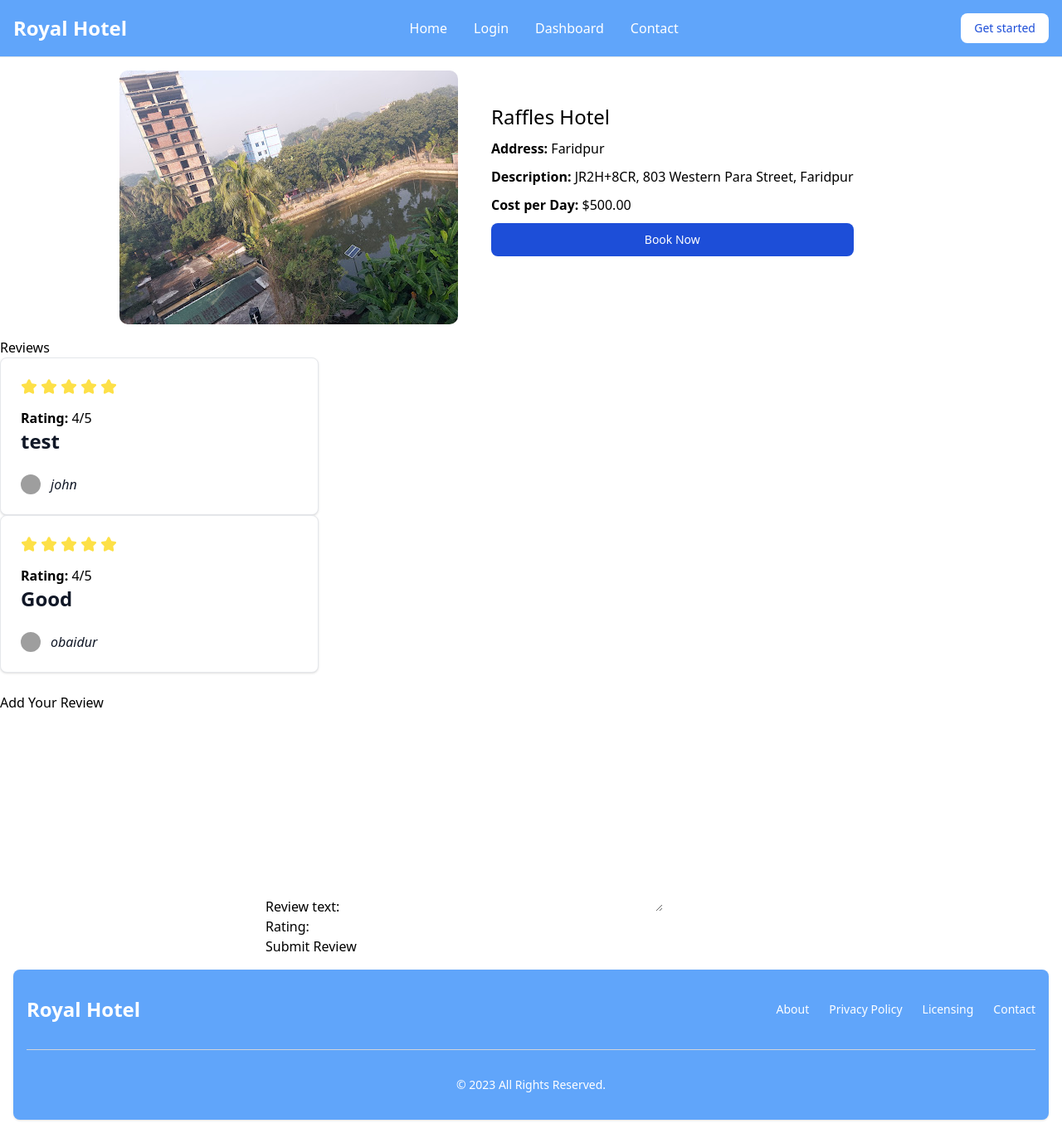
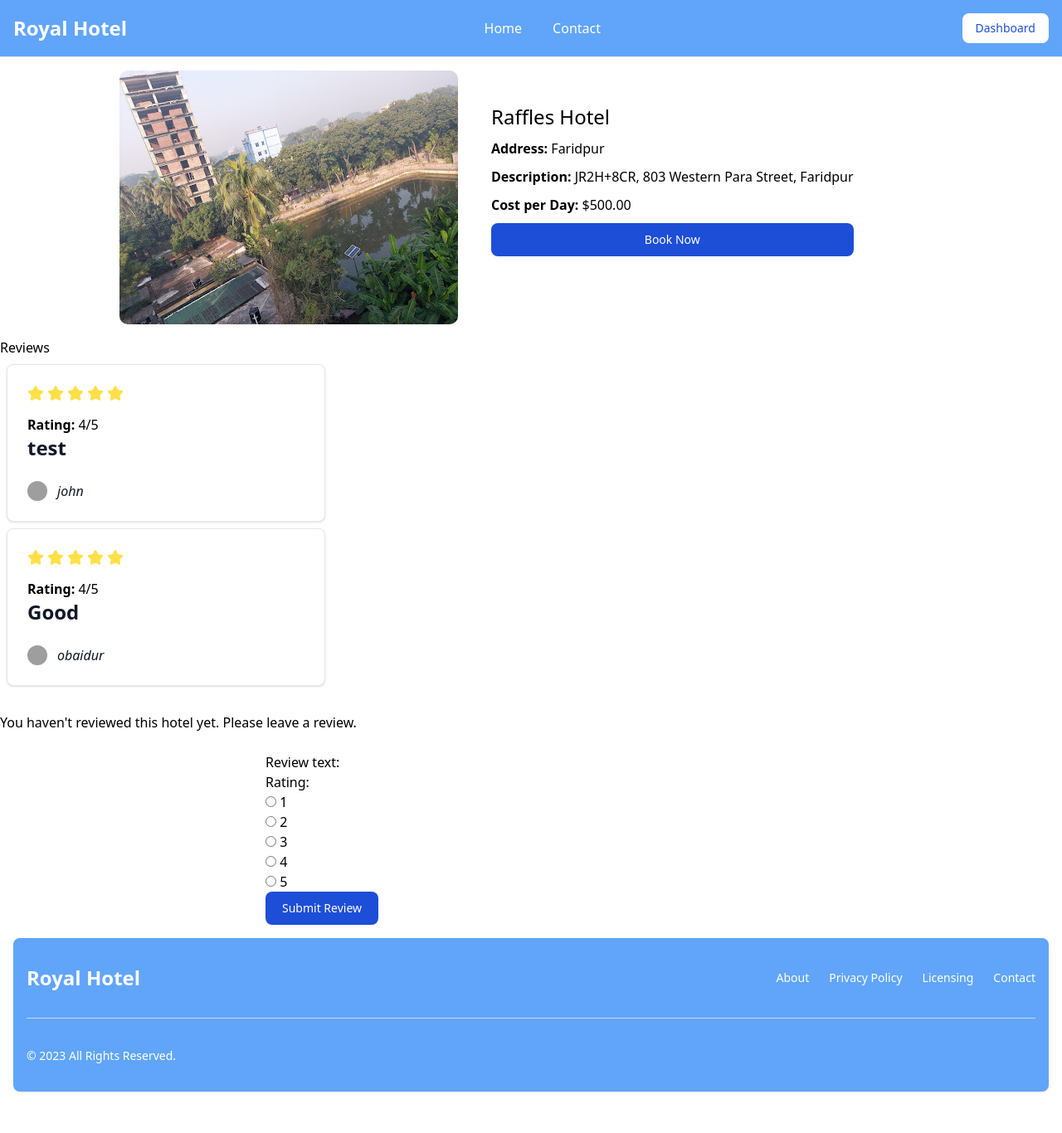
Before and after one commit to Obaidur1/royal-hotels, a Django app: page /hotel-detail/1 in a window 1280 px wide. Shown: the whole page at 83% size. After the commit the page ends 1317 px from the top, so only its background shows below. Run offline with Django 4.2, Linux system fonts and the light colour scheme; a user stored in the database is signed in; data comes from the database, SQL or seed files in the repository; both versions use the stored data as it was after the commit; some libraries are stand-ins or nearby versions; grey boxes are pictures that could not be loaded.

Commit message:
Unique review fixed and my rating list added on dashboard

```diff
--- a/dashboard/urls.py
+++ b/dashboard/urls.py
@@ -1,8 +1,9 @@
 from django.urls import path
-from dashboard.views import dashboard, profile_update, password_change
+from dashboard.views import dashboard, profile_update, password_change, my_reviews
 
 urlpatterns = [
     path("", dashboard, name="dashboard"),
     path("profile", profile_update, name="profile_update"),
     path("change-password", password_change, name="change_password"),
+    path("reviews", my_reviews, name="my_reviews"),
 ]
--- a/home/forms.py
+++ b/home/forms.py
@@ -1,8 +1,15 @@
 from django import forms
 from .models import User_Reviews
+
+RATING_CHOICES = ((1, 1), (2, 2), (3, 3), (4, 4), (5, 5))
 
 
 class ReviewForm(forms.ModelForm):
     class Meta:
         model = User_Reviews
         fields = ["review_text", "rating"]
+
+    rating = forms.ChoiceField(
+        widget=forms.RadioSelect(),
+        choices=RATING_CHOICES,
+    )
--- a/home/models.py
+++ b/home/models.py
@@ -24,8 +24,9 @@
 class User_Reviews(models.Model):
     hotel = models.ForeignKey(RoyalHotelModel, on_delete=models.CASCADE)
     user = models.ForeignKey(User, on_delete=models.CASCADE)
-    review_text = models.TextField(max_length=100)
+    review_text = models.CharField(max_length=200)
     rating = models.IntegerField(validators=[MaxValueValidator(5)])
 
     class Meta:
         verbose_name_plural = "Reviews"
+        unique_together = ("hotel", "user")
--- a/home/views.py
+++ b/home/views.py
@@ -59,18 +59,37 @@
 def hotel_details(request, id):
     hotel = get_object_or_404(RoyalHotelModel, pk=id)
     reviews = User_Reviews.objects.filter(hotel=hotel)
-    if request.method == "POST":
-        review_form = ReviewForm(request.POST)
+    user = request.user
+    user_has_review = None
+    if user.is_authenticated:
+        user_has_review = User_Reviews.objects.filter(user=user, hotel=hotel).first()
+
+    if request.method == "POST" and user.is_authenticated:
+        review_form = ReviewForm(request.POST, instance=user_has_review)
         if review_form.is_valid():
             review = review_form.save(commit=False)
             review.hotel = hotel
             review.user = request.user
             review.save()
+    if user_has_review is None and user.is_authenticated:
+        review_form = ReviewForm()
+        message = "You haven't reviewed this hotel yet. Please leave a review."
+    elif user.is_authenticated:
+        review_form = ReviewForm(instance=user_has_review)
+        message = (
+            "You have already reviewed this hotel. You can update your review below."
+        )
     else:
-        review_form = ReviewForm()
+        review_form = None
+        message = "Please log in to leave a review."
 
     return render(
         request,
         "hotel_detail.html",
-        {"hotel": hotel, "reviews": reviews, "review_form": review_form},
+        {
+            "hotel": hotel,
+            "reviews": reviews,
+            "review_form": review_form,
+            "message": message,
+        },
     )
--- a/templates/dashboard.html
+++ b/templates/dashboard.html
@@ -47,7 +47,8 @@
                     </a>
                 </li>
                 <li>
-                    <a href="" class="flex items-center p-2 text-gray-900 rounded-lg  hover:bg-gray-100  group">
+                    <a href="{% url 'my_reviews' %}"
+                        class="flex items-center p-2 text-gray-900 rounded-lg  hover:bg-gray-100  group">
                         <svg class="flex-shrink-0 w-5 h-5 text-gray-500 transition duration-75 group-hover:text-gray-900 "
                             aria-hidden="true" xmlns="http://www.w3.org/2000/svg" fill="currentColor"
                             viewBox="0 0 20 20">
--- a/templates/hotel_detail.html
+++ b/templates/hotel_detail.html
@@ -23,7 +23,7 @@
 <ul>
     {% for review in reviews %}
 
-    <div class="max-w-sm p-6 bg-white border border-gray-200 rounded-lg shadow">
+    <div class="max-w-sm p-6 bg-white border border-gray-200 rounded-lg shadow m-2">
         <figure class="max-w-screen-md">
             <div class="flex items-center mb-4 text-yellow-300">
                 <svg class="w-5 h-5 mr-1" aria-hidden="true" xmlns="http://www.w3.org/2000/svg" fill="currentColor"
@@ -75,18 +75,27 @@
     <li>No reviews available.</li>
     {% endfor %}
 </ul>
-
-{% if user.is_authenticated %}
 <br>
-<h3>Add Your Review</h3>
+<h3>{{message}}</h3>
+{% if review_form %}
+<br>
 <div style="width: 50%;margin: auto;">
     <form method="post">
         {% csrf_token %}
         {{ review_form|crispy }}
-        <button type="submit">Submit Review</button>
+        <button
+            class="text-white bg-blue-700 hover:bg-blue-800 focus:ring-4 focus:outline-none focus:ring-blue-300 font-medium rounded-lg text-sm px-5 py-2.5 text-center"
+            type="submit">Submit Review</button>
     </form>
 </div>
-{% else %}
-<p>Login to leave review</p>
+<style>
+    .block {
+        display: inline-block;
+        margin-right: 5px;
+
+    }
+</style>
+
 {% endif %}
+
 {% endblock content %}
--- a/templates/nav.html
+++ b/templates/nav.html
@@ -5,9 +5,15 @@
             <span class="self-center text-2xl font-semibold whitespace-nowrap text-white">Royal Hotel</span>
         </a>
         <div class="flex md:order-2">
-            <button type="button"
-                class="text-blue-700 bg-white  hover:bg-blue-500 hover:text-white focus:ring-4 focus:outline-none focus:ring-blue-300 font-medium rounded-lg text-sm px-4 py-2 text-center mr-3 md:mr-0  ">Get
-                started</button>
+            {% if user.is_authenticated %}
+            <a type="button" href="{% url 'dashboard' %}"
+                class="text-blue-700 bg-white  hover:bg-blue-500 hover:text-white focus:ring-4 focus:outline-none focus:ring-blue-300 font-medium rounded-lg text-sm px-4 py-2 text-center mr-3 md:mr-0  ">Dashboard</a>
+            {% else %}
+            <a type="button" href="{% url 'login' %}"
+                class="text-blue-700 bg-white  hover:bg-blue-500 hover:text-white focus:ring-4 focus:outline-none focus:ring-blue-300 font-medium rounded-lg text-sm px-4 py-2 text-center mr-3 md:mr-0  ">Login</a>
+
+            {% endif %}
+
             <button data-collapse-toggle="navbar-sticky" type="button"
                 class="inline-flex items-center p-2 w-10 h-10 justify-center text-sm text-gray-500 rounded-lg md:hidden hover:bg-gray-100 focus:outline-none focus:ring-2 focus:ring-gray-200"
                 aria-controls="navbar-sticky" aria-expanded="false">
@@ -26,14 +32,8 @@
                     <a href="{% url 'home' %}"
                         class="block py-2 pl-3 pr-4 md:hover:bg-transparent md:hover:text-blue-700 text-white rounded md:bg-transparent  md:p-0">Home</a>
                 </li>
-                <li>
-                    <a href="{% url 'login' %}"
-                        class="block py-2 pl-3 pr-4 md:hover:bg-transparent md:hover:text-blue-700 text-white rounded hover:bg-gray-100 md:hover:bg-transparent md:p-0">Login</a>
-                </li>
-                <li>
-                    <a href="{% url 'dashboard' %}"
-                        class="block py-2 pl-3 pr-4 md:hover:bg-transparent md:hover:text-blue-700 text-white rounded hover:bg-gray-100 md:hover:bg-transparent md:p-0">Dashboard</a>
-                </li>
+
+
                 <li>
                     <a href="#"
                         class="block py-2 pl-3 pr-4 md:hover:bg-transparent md:hover:text-blue-700 text-white rounded hover:bg-gray-100 md:hover:bg-transparent md:p-0">Contact</a>
```
Also changed, not shown: dashboard/views.py (+8 -0 lines), templates/my_reviews.html (added, +13 -0 lines), db.sqlite3, home/migrations/0003_alter_user_reviews_unique_together.py (added), home/migrations/0004_alter_user_reviews_review_text.py (added), home/migrations/0005_alter_user_reviews_review_text.py (added), home/migrations/0006_alter_user_reviews_review_text.py (added).
